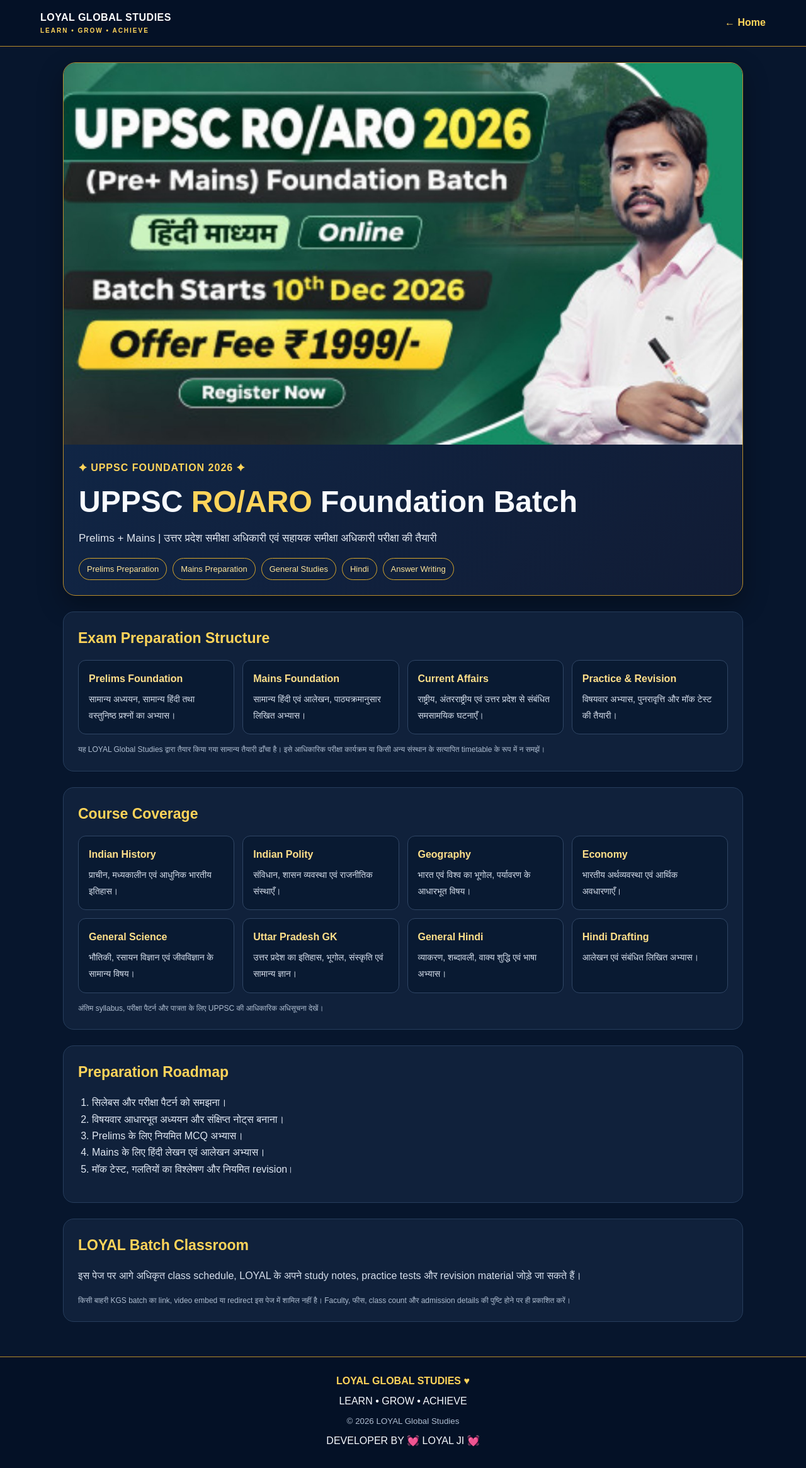
After one commit to loyalglobalstudies/loyal-global-studies, a Flask app: page /batches/uppsc-ro-aro-2026 in a window 1280 px wide. The commit adds this page. Shown: the whole page at 63% size. Run offline with Flask 3, Linux system fonts and the light colour scheme.

Commit message:
Add UPPSC RO ARO 2026 batch

```diff
--- a/app.py
+++ b/app.py
@@ -40,6 +40,12 @@
         "category": "UPSC"
     },
     {
+        "slug": "uppsc-ro-aro-2026",
+        "name": "UPPSC RO/ARO 2026 — Pre + Mains Foundation",
+        "description": "Prelims and Mains foundation preparation for UPPSC RO/ARO.",
+        "category": "State Exams"
+    },
+    {
         "slug": "bpsc-tre-4",
         "name": "BPSC TRE 4.0 — Class 9–10 & 11–12",
         "description": "Bilingual Bihar teacher recruitment exam preparation.",
--- /dev/null
+++ b/templates/batches/uppsc-ro-aro-2026.html
@@ -0,0 +1,116 @@
+<!DOCTYPE html>
+<html lang="hi">
+<head>
+<meta charset="UTF-8">
+<meta name="viewport" content="width=device-width, initial-scale=1">
+<meta name="theme-color" content="#061832">
+<title>UPPSC RO/ARO 2026 Pre + Mains Foundation | LOYAL Global Studies</title>
+<meta name="description" content="UPPSC RO/ARO 2026 Prelims and Mains foundation preparation by LOYAL Global Studies.">
+<style>
+:root{--navy:#061832;--navy2:#10294b;--gold:#ffd45a;--white:#f8fbff;--muted:#cbd5e1}
+*{box-sizing:border-box}
+body{margin:0;background:#07162d;color:var(--white);font-family:Arial,sans-serif;line-height:1.65}
+.topbar{display:flex;justify-content:space-between;align-items:center;padding:15px 5%;background:#041126;border-bottom:1px solid #b88c2b}
+.brand{color:white;text-decoration:none;font-weight:900;letter-spacing:.5px}
+.brand small{display:block;color:var(--gold);font-size:10px;letter-spacing:2px}
+.back{color:var(--gold);text-decoration:none;font-weight:800}
+.wrap{width:min(1080px,92%);margin:25px auto 55px}
+.hero{overflow:hidden;border:1px solid #b88c2b;border-radius:20px;background:linear-gradient(130deg,#10294b,#111c35);box-shadow:0 15px 40px #0005}
+.hero img{display:block;width:100%;aspect-ratio:16/9;object-fit:cover;object-position:center}
+.hero-content{padding:24px}
+.tag{color:var(--gold);font-weight:900;letter-spacing:1px}
+h1{font-size:clamp(28px,6vw,48px);line-height:1.15;margin:12px 0}
+h1 span{color:var(--gold)}
+.subtitle{color:#e2e8f0;font-size:17px}
+.chips{display:flex;flex-wrap:wrap;gap:9px;margin-top:17px}
+.chips span{border:1px solid #d5a52c;border-radius:30px;padding:6px 12px;color:#ffe69a;font-size:13px}
+.section{margin-top:25px;padding:23px;background:#10213b;border:1px solid #263d5c;border-radius:17px}
+.section h2{margin:0 0 15px;color:var(--gold);font-size:23px}
+.intro{color:#d5deeb}
+.grid{display:grid;grid-template-columns:repeat(auto-fit,minmax(210px,1fr));gap:13px}
+.card{padding:16px;background:#091a32;border:1px solid #304665;border-radius:12px}
+.card strong{display:block;color:#ffe08a;font-size:16px;margin-bottom:5px}
+.card span{color:#d5deeb;font-size:14px}
+.note{margin:15px 0 0;color:#aebdd0;font-size:12px}
+.steps{padding-left:22px;color:#e0e8f3}
+footer{text-align:center;padding:25px 12px;background:#041126;border-top:1px solid #b88c2b}
+footer strong{color:var(--gold)}
+footer p{margin:5px}
+footer small{color:#aebdd0}
+@media(max-width:520px){.hero-content,.section{padding:17px}.topbar{padding:13px 4%}}
+</style>
+</head>
+<body>
+<header class="topbar">
+  <a class="brand" href="/">LOYAL GLOBAL STUDIES<small>LEARN • GROW • ACHIEVE</small></a>
+  <a class="back" href="/">← Home</a>
+</header>
+<main class="wrap">
+  <section class="hero">
+    <img src="{{ url_for('static', filename='images/uppsc-ro-aro-2026.jpg') }}"
+         alt="UPPSC RO ARO 2026 Prelims and Mains Foundation Batch">
+    <div class="hero-content">
+      <span class="tag">✦ UPPSC FOUNDATION 2026 ✦</span>
+      <h1>UPPSC <span>RO/ARO</span> Foundation Batch</h1>
+      <p class="subtitle">Prelims + Mains | उत्तर प्रदेश समीक्षा अधिकारी एवं सहायक समीक्षा अधिकारी परीक्षा की तैयारी</p>
+      <div class="chips">
+        <span>Prelims Preparation</span>
+        <span>Mains Preparation</span>
+        <span>General Studies</span>
+        <span>Hindi</span>
+        <span>Answer Writing</span>
+      </div>
+    </div>
+  </section>
+
+  <section class="section">
+    <h2>Exam Preparation Structure</h2>
+    <div class="grid">
+      <article class="card"><strong>Prelims Foundation</strong><span>सामान्य अध्ययन, सामान्य हिंदी तथा वस्तुनिष्ठ प्रश्नों का अभ्यास।</span></article>
+      <article class="card"><strong>Mains Foundation</strong><span>सामान्य हिंदी एवं आलेखन, पाठ्यक्रमानुसार लिखित अभ्यास।</span></article>
+      <article class="card"><strong>Current Affairs</strong><span>राष्ट्रीय, अंतरराष्ट्रीय एवं उत्तर प्रदेश से संबंधित समसामयिक घटनाएँ।</span></article>
+      <article class="card"><strong>Practice & Revision</strong><span>विषयवार अभ्यास, पुनरावृत्ति और मॉक टेस्ट की तैयारी।</span></article>
+    </div>
+    <p class="note">यह LOYAL Global Studies द्वारा तैयार किया गया सामान्य तैयारी ढाँचा है। इसे आधिकारिक परीक्षा कार्यक्रम या किसी अन्य संस्थान के सत्यापित timetable के रूप में न समझें।</p>
+  </section>
+
+  <section class="section">
+    <h2>Course Coverage</h2>
+    <div class="grid">
+      <article class="card"><strong>Indian History</strong><span>प्राचीन, मध्यकालीन एवं आधुनिक भारतीय इतिहास।</span></article>
+      <article class="card"><strong>Indian Polity</strong><span>संविधान, शासन व्यवस्था एवं राजनीतिक संस्थाएँ।</span></article>
+      <article class="card"><strong>Geography</strong><span>भारत एवं विश्व का भूगोल, पर्यावरण के आधारभूत विषय।</span></article>
+      <article class="card"><strong>Economy</strong><span>भारतीय अर्थव्यवस्था एवं आर्थिक अवधारणाएँ।</span></article>
+      <article class="card"><strong>General Science</strong><span>भौतिकी, रसायन विज्ञान एवं जीवविज्ञान के सामान्य विषय।</span></article>
+      <article class="card"><strong>Uttar Pradesh GK</strong><span>उत्तर प्रदेश का इतिहास, भूगोल, संस्कृति एवं सामान्य ज्ञान।</span></article>
+      <article class="card"><strong>General Hindi</strong><span>व्याकरण, शब्दावली, वाक्य शुद्धि एवं भाषा अभ्यास।</span></article>
+      <article class="card"><strong>Hindi Drafting</strong><span>आलेखन एवं संबंधित लिखित अभ्यास।</span></article>
+    </div>
+    <p class="note">अंतिम syllabus, परीक्षा पैटर्न और पात्रता के लिए UPPSC की आधिकारिक अधिसूचना देखें।</p>
+  </section>
+
+  <section class="section">
+    <h2>Preparation Roadmap</h2>
+    <ol class="steps">
+      <li>सिलेबस और परीक्षा पैटर्न को समझना।</li>
+      <li>विषयवार आधारभूत अध्ययन और संक्षिप्त नोट्स बनाना।</li>
+      <li>Prelims के लिए नियमित MCQ अभ्यास।</li>
+      <li>Mains के लिए हिंदी लेखन एवं आलेखन अभ्यास।</li>
+      <li>मॉक टेस्ट, गलतियों का विश्लेषण और नियमित revision।</li>
+    </ol>
+  </section>
+
+  <section class="section">
+    <h2>LOYAL Batch Classroom</h2>
+    <p class="intro">इस पेज पर आगे अधिकृत class schedule, LOYAL के अपने study notes, practice tests और revision material जोड़े जा सकते हैं।</p>
+    <p class="note">किसी बाहरी KGS batch का link, video embed या redirect इस पेज में शामिल नहीं है। Faculty, फीस, class count और admission details की पुष्टि होने पर ही प्रकाशित करें।</p>
+  </section>
+</main>
+<footer>
+  <strong>LOYAL GLOBAL STUDIES ♥</strong>
+  <p>LEARN • GROW • ACHIEVE</p>
+  <small>© 2026 LOYAL Global Studies</small>
+  <p>DEVELOPER BY 💓 LOYAL JI 💓</p>
+</footer>
+</body>
+</html>
```
Also changed, not shown: templates/index.html (+14 -0 lines), static/images/uppsc-ro-aro-2026.jpg (added).
